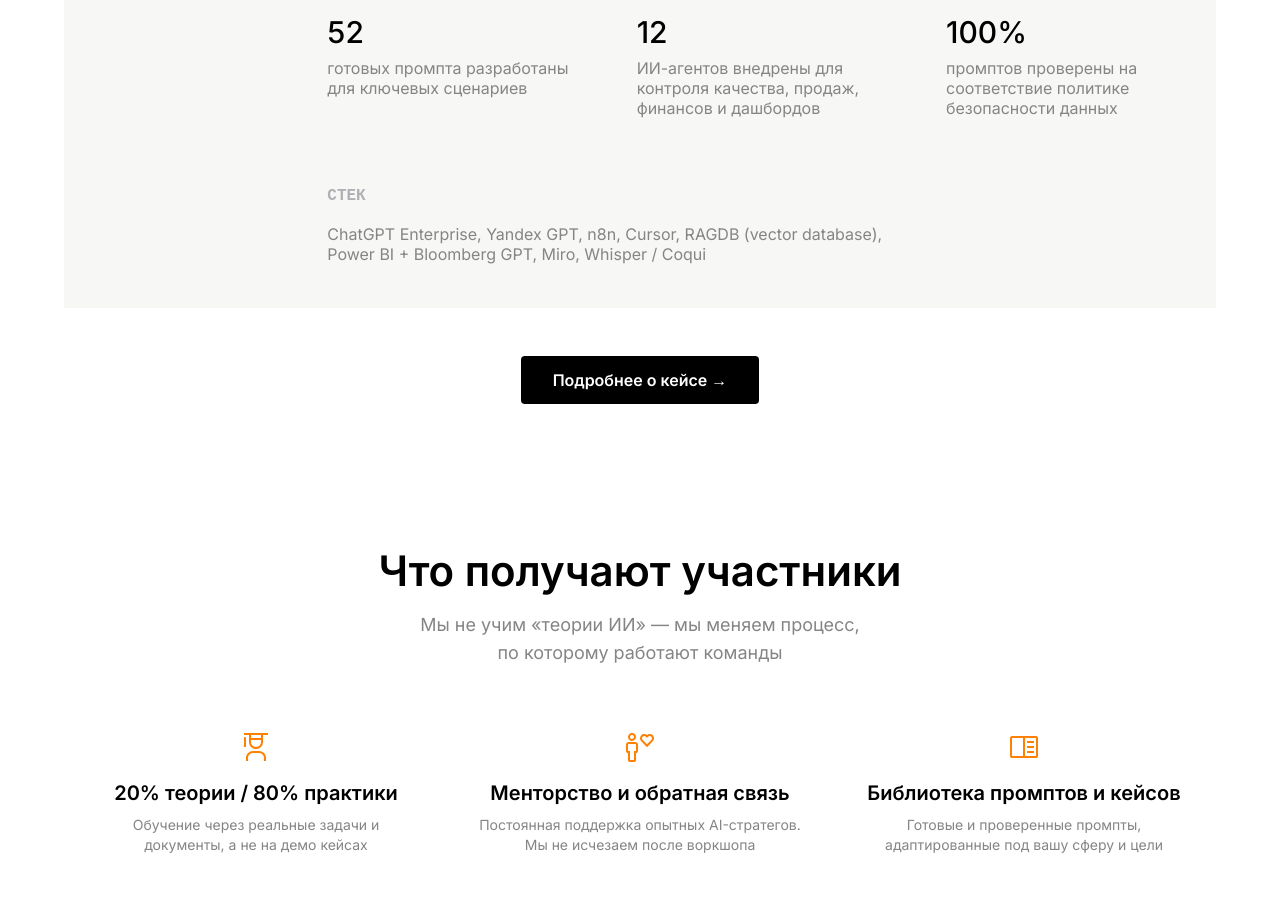
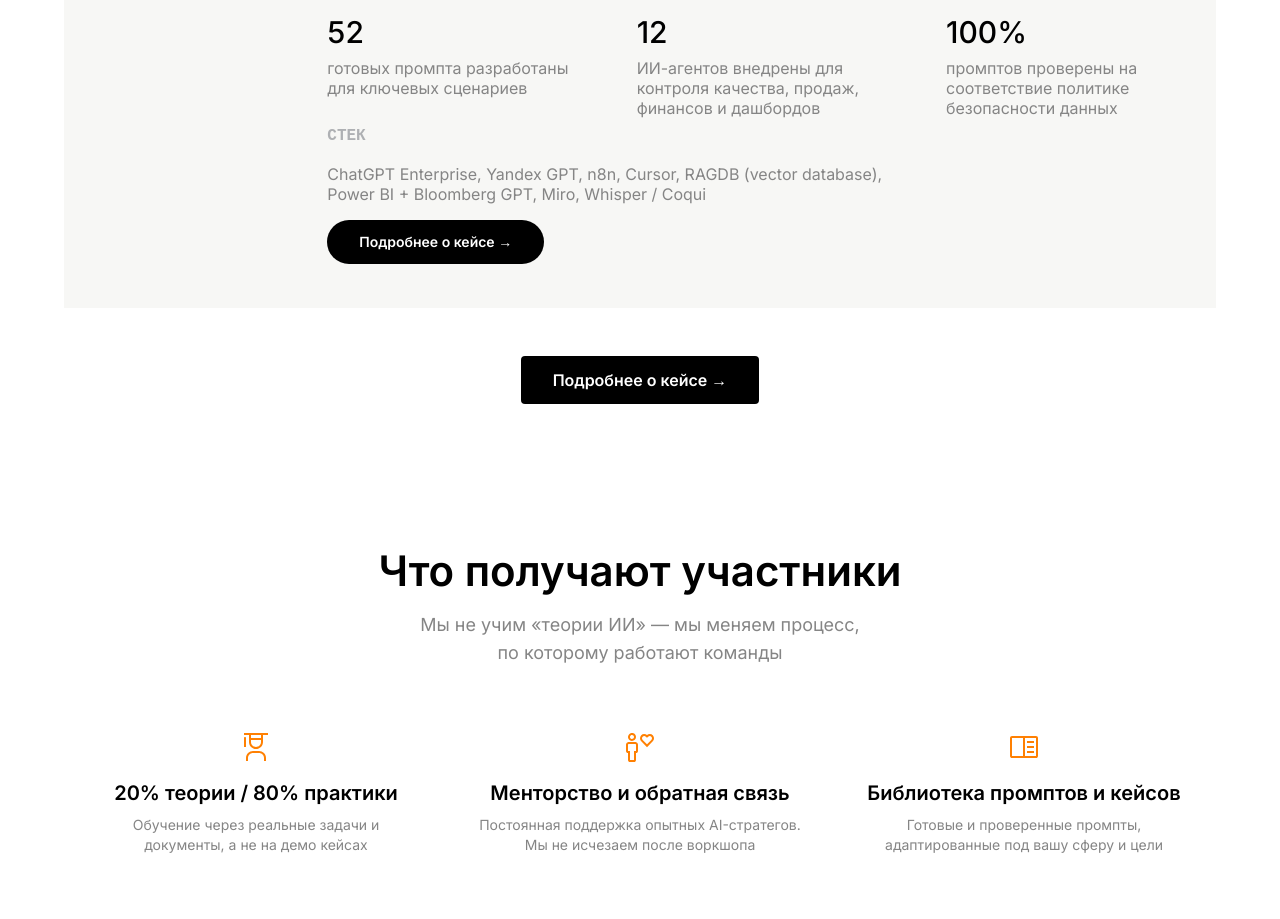
Before and after one commit to vb-sferai/IntelliHub, a React (Vite) app: page / in a window 1280 px wide. Shown: the part 3400-4319 px from the top of the page. Built offline with nearby package versions, Linux system fonts and the light colour scheme.

Commit message:
feat: add rounded 'Подробнее о кейсе' button to case card bottom right

```diff
--- a/src/pages/MainPage/components/CasesCarouselItem.tsx
+++ b/src/pages/MainPage/components/CasesCarouselItem.tsx
@@ -1,4 +1,5 @@
 import {useEffect, useRef, useState} from "react";
+import { Link } from "react-router-dom";
 
 type CaseResult = {
     title: string;
@@ -89,9 +90,14 @@ export const CasesCarouselItem = ({ client, request, results, stack }: CasesCaro
                         </div>
                     </div>
                 </div>
-                <div className="hidden md:flex flex-col gap-4">
-                    <span className="uppercase text-base font-semibold text-gray-400 font-geist">Стек</span>
-                    <span className="text-base font-normal text-gray-500 max-w-148 leading-5">{stack}</span>
+                <div className="hidden md:flex flex-col gap-4 w-full justify-between">
+                    <div className="flex flex-col gap-4">
+                        <span className="uppercase text-base font-semibold text-gray-400 font-geist">Стек</span>
+                        <span className="text-base font-normal text-gray-500 max-w-148 leading-5">{stack}</span>
+                    </div>
+                    <Link to="/casestudies" className="inline-block px-8 py-3 bg-black text-white font-semibold rounded-full hover:bg-gray-800 transition-colors w-fit text-sm">
+                        Подробнее о кейсе →
+                    </Link>
                 </div>
             </div>
         </div>
```
